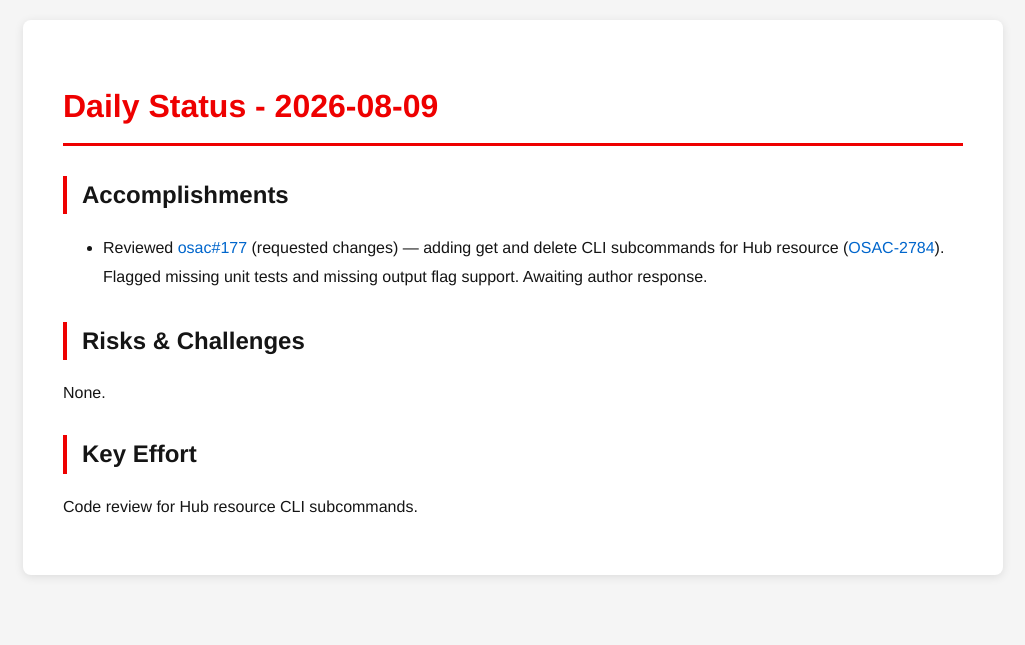
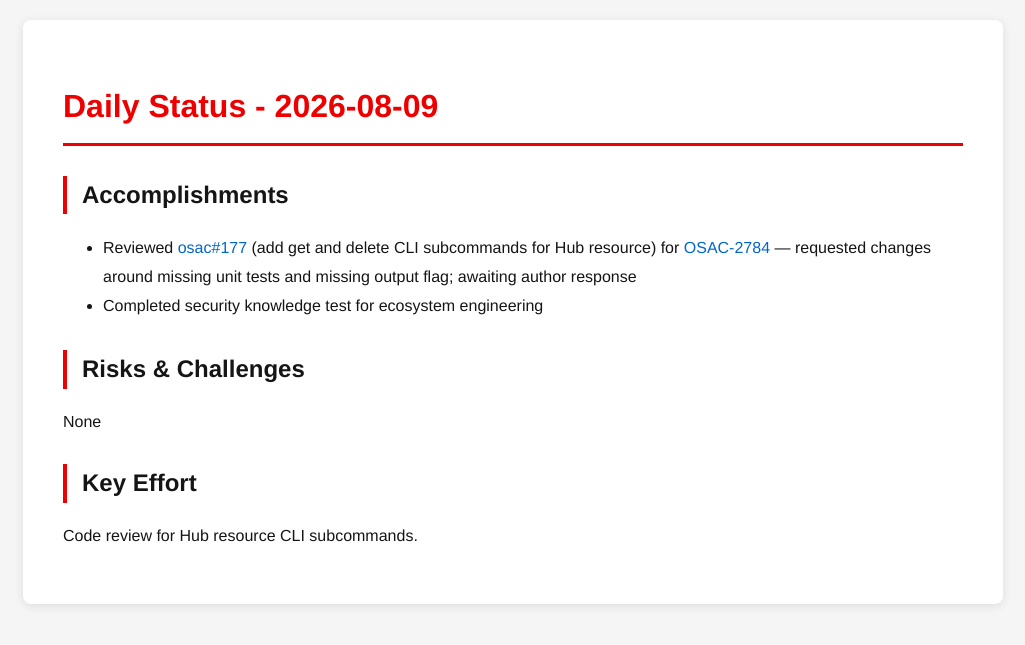
Before and after one commit to tzvatot/daily-status, a Jekyll site: the page built from 2026-08-09.md, in a window 1280 px wide. Shown: the top 645 px of the page, without its empty margins (127-1152 px from the left). Built offline with Jekyll 4.4.1, drawn with Linux system fonts in a browser that asks for light colours.

Commit message:
Daily status update - 2026-08-09

```diff
--- a/2026-08-09.md
+++ b/2026-08-09.md
@@ -7,10 +7,11 @@
 # Daily Status - 2026-08-09
 
 ## Accomplishments
-- Reviewed [osac#177](https://github.com/osac-project/osac/pull/177) (requested changes) — adding get and delete CLI subcommands for Hub resource ([OSAC-2784](https://redhat.atlassian.net/browse/OSAC-2784)). Flagged missing unit tests and missing output flag support. Awaiting author response.
+- Reviewed [osac#177](https://github.com/osac-project/osac/pull/177) (add get and delete CLI subcommands for Hub resource) for [OSAC-2784](https://redhat.atlassian.net/browse/OSAC-2784) — requested changes around missing unit tests and missing output flag; awaiting author response
+- Completed security knowledge test for ecosystem engineering
 
 ## Risks & Challenges
-None.
+None
 
 ## Key Effort
 Code review for Hub resource CLI subcommands.
```
